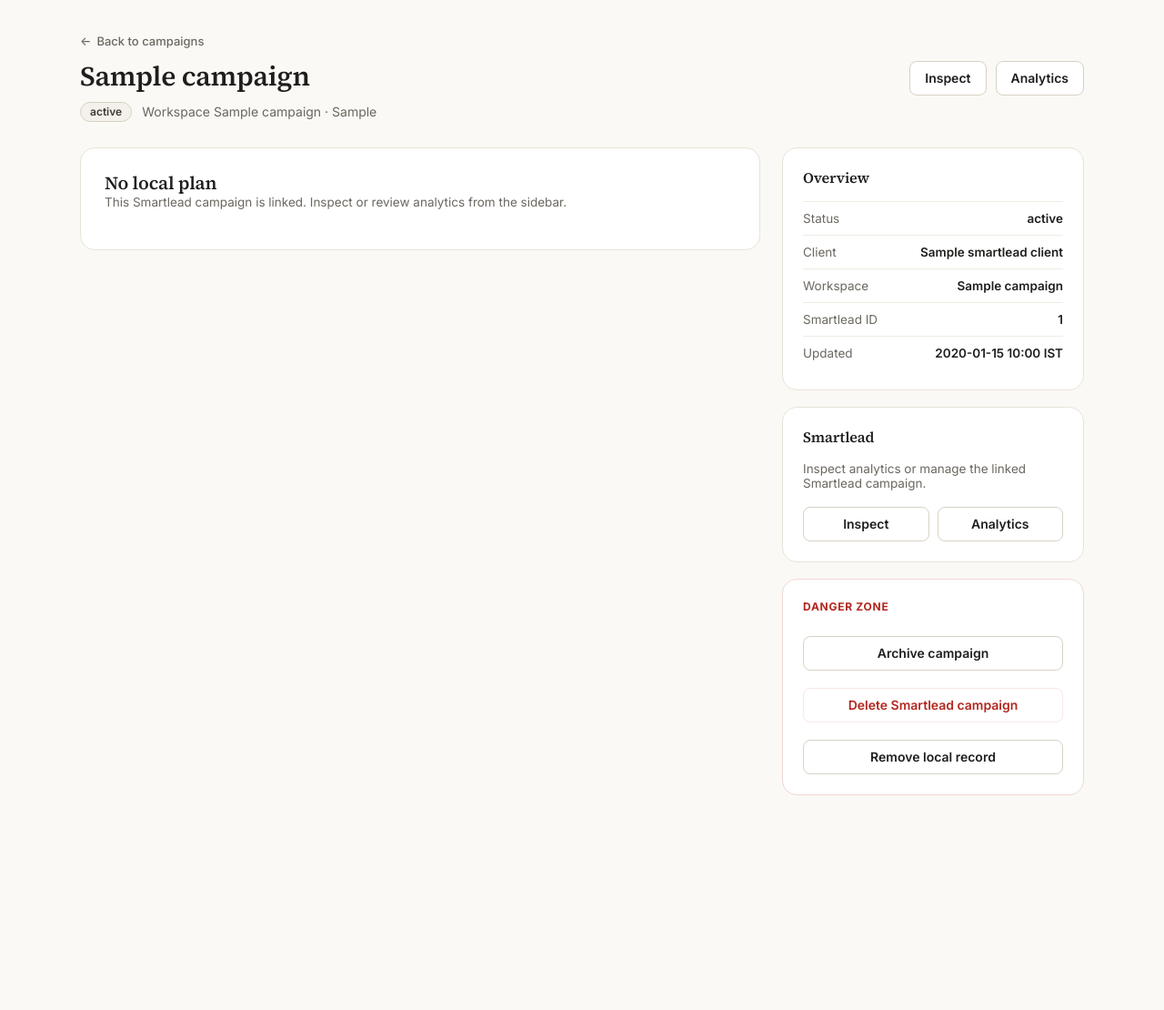
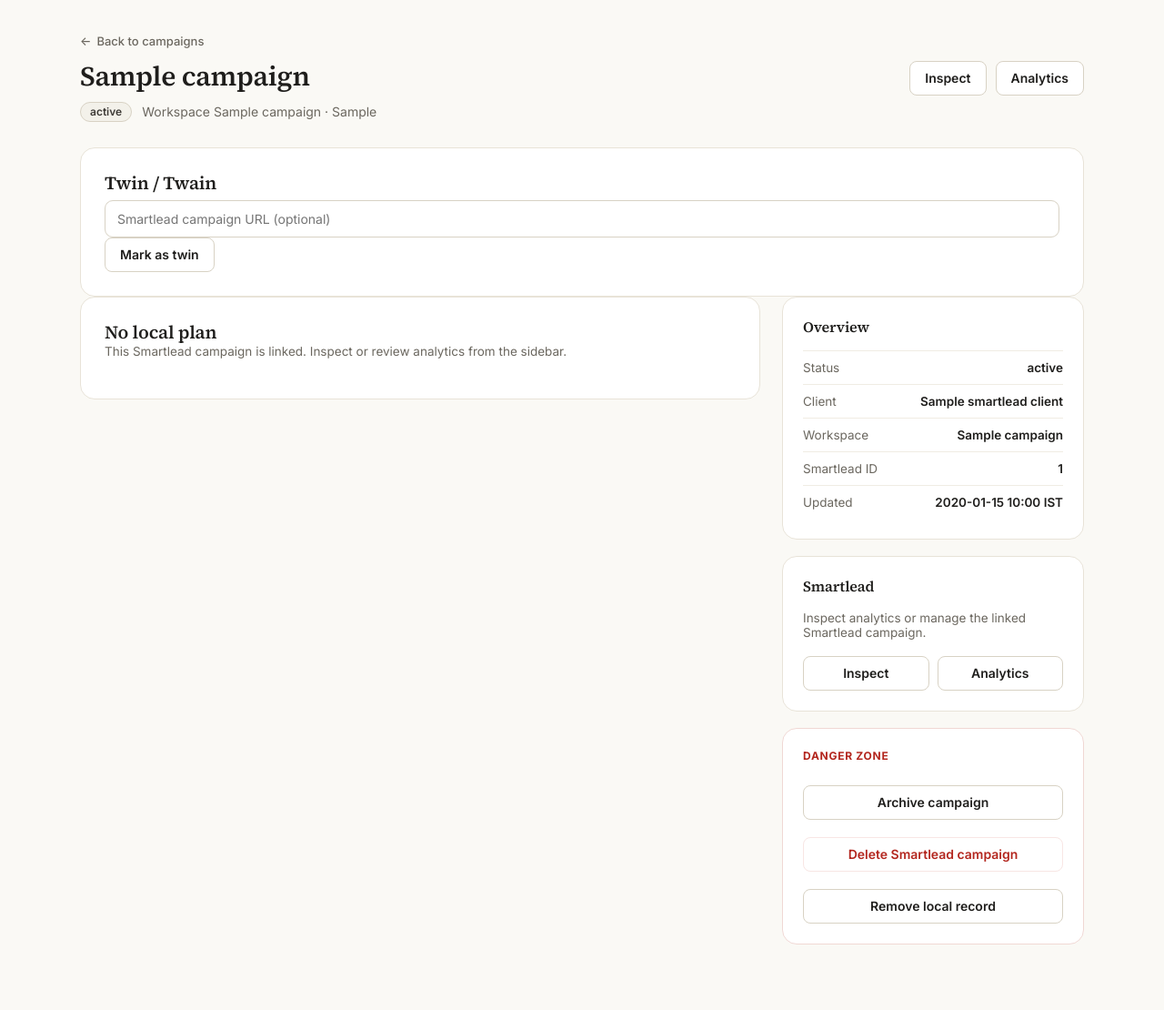
Before and after one commit to Manveen07/precise-automator, a FastAPI app: template app/templates/campaign_detail.html in a window 1280 px wide. Shown: the part 57-1167 px from the top of the page at 91% size. Before the commit the page ends 931 px from the top, so only its background shows below. Run offline with FastAPI, Linux system fonts and the light colour scheme; the template is opened without the code that fills it: most values are stand-ins (such as "Sample title", 1, 10 or a date in 2020).

Commit message:
feat: mark-as-twin route, twin badge, and twin panel
Co-Authored-By: Claude Sonnet 4.6 <noreply@anthropic.com>

```diff
--- a/app/templates/campaign_detail.html
+++ b/app/templates/campaign_detail.html
@@ -8,6 +8,7 @@
     <h1>{{ campaign.campaign_name }}</h1>
     <div class="detail-subline">
       <span class="badge status-{{ campaign.status }}">{{ campaign.status_label }}</span>
+      {% if campaign.is_twin %}<span class="badge status-synced">Twin</span>{% endif %}
       <span class="muted">Workspace {{ campaign.workspace_name }}{% if campaign.raw_input.parsed_messaging.selected_campaign %} · {{ campaign.raw_input.parsed_messaging.selected_campaign }}{% endif %}</span>
     </div>
   </div>
@@ -43,6 +44,31 @@
   </div>
 </div>
 {% endif %}
+
+<section class="detail-card">
+  <div class="card-head"><h2 class="card-title">Twin / Twain</h2></div>
+  {% if campaign.is_twin %}
+  <p class="card-lead">Twin campaign — bodies are Twain-personalized per-lead fields.</p>
+  <form method="post" action="/api/campaigns/{{ campaign.id }}/twin-fix" class="js-single-submit twin-fix-form">
+    <input class="input" name="twin_smartlead_url" placeholder="Smartlead campaign URL (optional — overrides the linked id)" value="{{ campaign.twin_smartlead_url or '' }}">
+    <button type="submit" class="button">Fix Twain spacing</button>
+  </form>
+  {% if campaign.twin_last_fix %}
+  <div class="twin-fix-summary">
+    <p>Last fix: {{ campaign.twin_last_fix.leads_changed }} of {{ campaign.twin_last_fix.total_leads }} leads changed.</p>
+    {% if campaign.twin_last_fix.template_repushed %}<p>Template join repaired and repushed.</p>{% endif %}
+    {% if campaign.twin_last_fix.greeting_flags %}<p>Greeting flags: {{ campaign.twin_last_fix.greeting_flags | length }}.</p>{% endif %}
+    {% if campaign.twin_last_fix.errors %}<p class="muted">Errors: {{ campaign.twin_last_fix.errors | length }}.</p>{% endif %}
+  </div>
+  {% endif %}
+  {% else %}
+  <form method="post" action="/api/campaigns/{{ campaign.id }}/twin" class="js-single-submit">
+    <input type="hidden" name="is_twin" value="true">
+    <input class="input" name="twin_smartlead_url" placeholder="Smartlead campaign URL (optional)">
+    <button type="submit" class="button secondary">Mark as twin</button>
+  </form>
+  {% endif %}
+</section>
 
 <div class="detail-grid">
   <div class="detail-main">
```
Also changed, not shown: app/routes/campaigns.py (+18 -0 lines), tests/test_campaign_routes.py (+15 -0 lines).
